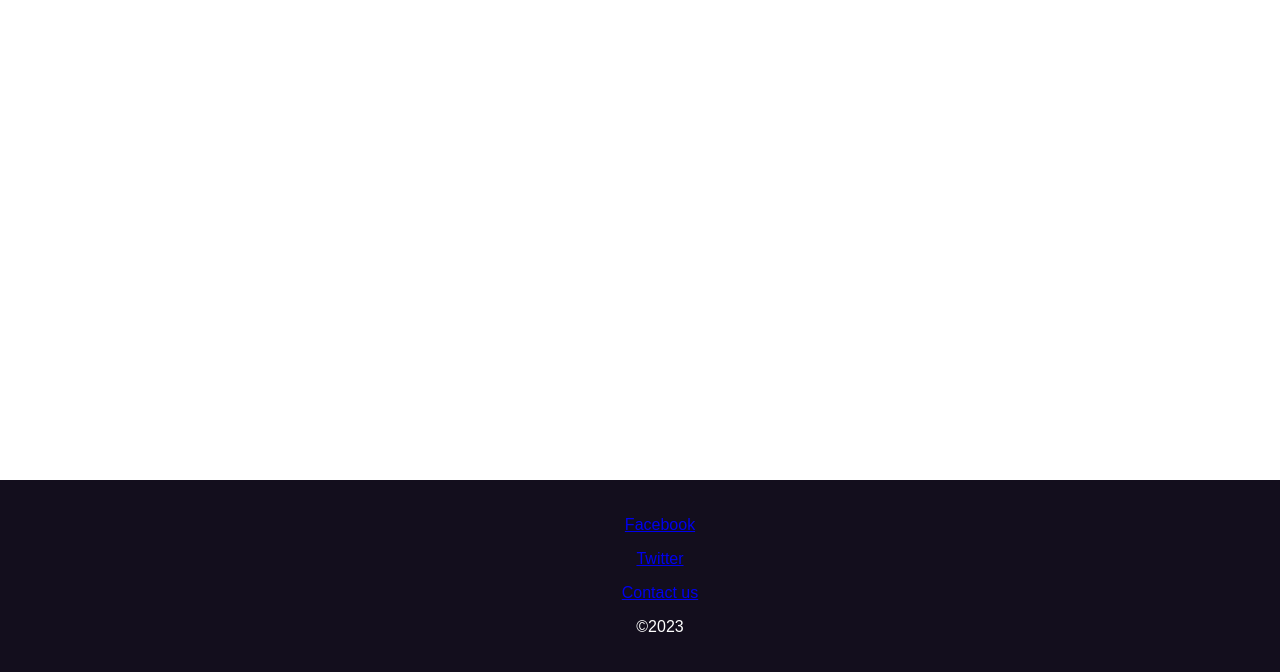
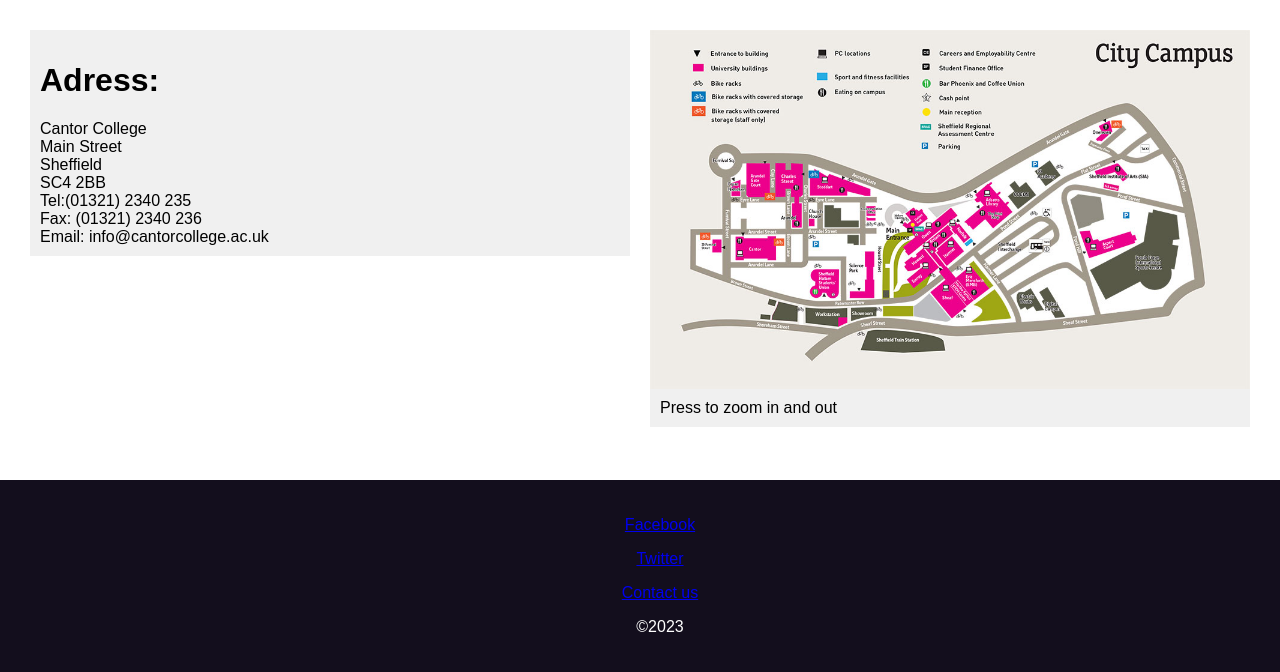
Before and after one commit to qwertmus/webdev-website, a PHP site: page /contact.php in a window 1280 px wide. Shown: the part 128-800 px from the top of the page. Run offline with PHP 8.4, Linux system fonts and the light colour scheme.

Commit message:
day5 early stages

```diff
--- a/contact.php
+++ b/contact.php
@@ -1,9 +1,12 @@
 <!DOCTYPE html>
-<html>
+<html lang="en">
 <head>
-  <title>Mobile First Layout</title>
+  <meta charset="UTF-8">
+  <meta name="viewport" content="width=device-width, initial-scale=1.0">
   <link rel="stylesheet" href="css/mobile.css">
   <link rel="stylesheet" href="css/desktop.css" media="screen and (min-width: 768px)">
+  <script src="javascript\javascript.js" defer></script>
+  <title>Mobile First Layout</title>
 </head>
 <body>
   <header>
@@ -13,6 +16,24 @@
   </header>
 
   <main>
+  <div class="InfoSectionColumn">
+            <div class="InfoSection">
+              <h1 class="title">Adress:</h1>
+              Cantor College<br>
+              Main Street<br>
+              Sheffield<br>
+              SC4 2BB<br>
+              Tel:(01321) 2340 235<br>
+              Fax: (01321) 2340 236<br>
+              Email: info@cantorcollege.ac.uk<br>
+            </div>
+  </div>
+  <div class="InfoSectionColumn">
+    <img id="zoomIntoImg" src="images\872SHUSpaceCitymap.jpg" alt="" width=100% onclick="toggleZoom()">
+    <div class="InfoSection">
+      Press to zoom in and out
+    </div>
+  </div>
 
   </main>
 
--- a/courses.php
+++ b/courses.php
@@ -1,9 +1,11 @@
 <!DOCTYPE html>
-<html>
+<html lang="en">
 <head>
-  <title>Mobile First Layout</title>
+  <meta charset="UTF-8">
+  <meta name="viewport" content="width=device-width, initial-scale=1.0">
   <link rel="stylesheet" href="css/mobile.css">
   <link rel="stylesheet" href="css/desktop.css" media="screen and (min-width: 768px)">
+  <title>Mobile First Layout</title>
 </head>
 <body>
   <header>
--- a/css/mobile.css
+++ b/css/mobile.css
@@ -24,6 +24,9 @@ main {
   padding: 20px;
 }
 
+img {
+  border: px solid black;
+}
 
 
 /* header */
--- a/facilities.php
+++ b/facilities.php
@@ -1,9 +1,11 @@
 <!DOCTYPE html>
-<html>
+<html lang="en">
 <head>
-  <title>Mobile First Layout</title>
+  <meta charset="UTF-8">
+  <meta name="viewport" content="width=device-width, initial-scale=1.0">
   <link rel="stylesheet" href="css/mobile.css">
   <link rel="stylesheet" href="css/desktop.css" media="screen and (min-width: 768px)">
+  <title>Mobile First Layout</title>
 </head>
 <body>
   <header>
--- a/includes/header.php
+++ b/includes/header.php
@@ -1,6 +1,6 @@
 
   <div class="headerContainer">
-  <img src="images\logo.png" alt="cantor college logo" height=90% width=8%>
+  <img src="images\logo.png" alt="cantor college logo" height=90% width=8% class="logo">
 
 
           <div class="topBar">
--- a/info_staff.php
+++ b/info_staff.php
@@ -1,9 +1,11 @@
 <!DOCTYPE html>
-<html>
+<html lang="en">
 <head>
-  <title>Mobile First Layout</title>
+  <meta charset="UTF-8">
+  <meta name="viewport" content="width=device-width, initial-scale=1.0">
   <link rel="stylesheet" href="css/mobile.css">
   <link rel="stylesheet" href="css/desktop.css" media="screen and (min-width: 768px)">
+  <title>Mobile First Layout</title>
 </head>
 <body>
   <header>
--- a/info_stud.php
+++ b/info_stud.php
@@ -1,9 +1,11 @@
 <!DOCTYPE html>
-<html>
+<html lang="en">
 <head>
-  <title>Mobile First Layout</title>
+  <meta charset="UTF-8">
+  <meta name="viewport" content="width=device-width, initial-scale=1.0">
   <link rel="stylesheet" href="css/mobile.css">
   <link rel="stylesheet" href="css/desktop.css" media="screen and (min-width: 768px)">
+  <title>Mobile First Layout</title>
 </head>
 <body>
   <header>
--- /dev/null
+++ b/javascript/javascript.js
@@ -0,0 +1,14 @@
+let isNotZoomedIn = true;
+
+function toggleZoom() {
+    const img = document.getElementById('zoomIntoImg');
+    if (isNotZoomedIn) {
+        img.style.transform = 'scale(1.5)';
+        img.style.transition = 'transform 0.5s ease';
+        isNotZoomedIn = false;
+    } else {
+        img.style.transform = 'scale(1)';
+        img.style.transition = 'transform 0.5s ease';
+        isNotZoomedIn = true;
+    }
+}
--- a/learning_resources.php
+++ b/learning_resources.php
@@ -1,9 +1,11 @@
 <!DOCTYPE html>
-<html>
+<html lang="en">
 <head>
-  <title>Mobile First Layout</title>
+  <meta charset="UTF-8">
+  <meta name="viewport" content="width=device-width, initial-scale=1.0">
   <link rel="stylesheet" href="css/mobile.css">
   <link rel="stylesheet" href="css/desktop.css" media="screen and (min-width: 768px)">
+  <title>Mobile First Layout</title>
 </head>
 <body>
   <header>
--- a/mainpage.php
+++ b/mainpage.php
@@ -1,9 +1,11 @@
 <!DOCTYPE html>
-<html>
+<html lang="en">
 <head>
-  <title>Mobile First Layout</title>
+  <meta charset="UTF-8">
+  <meta name="viewport" content="width=device-width, initial-scale=1.0">
   <link rel="stylesheet" href="css/mobile.css">
   <link rel="stylesheet" href="css/desktop.css" media="screen and (min-width: 768px)">
+  <title>Mobile First Layout</title>
 </head>
 <body>
   <header>
--- a/work_with_bus.php
+++ b/work_with_bus.php
@@ -1,9 +1,11 @@
 <!DOCTYPE html>
-<html>
+<html lang="en">
 <head>
-  <title>Mobile First Layout</title>
+  <meta charset="UTF-8">
+  <meta name="viewport" content="width=device-width, initial-scale=1.0">
   <link rel="stylesheet" href="css/mobile.css">
   <link rel="stylesheet" href="css/desktop.css" media="screen and (min-width: 768px)">
+  <title>Mobile First Layout</title>
 </head>
 <body>
   <header>
```
Also changed, not shown: css/desktop.css (line endings or trailing spaces).
